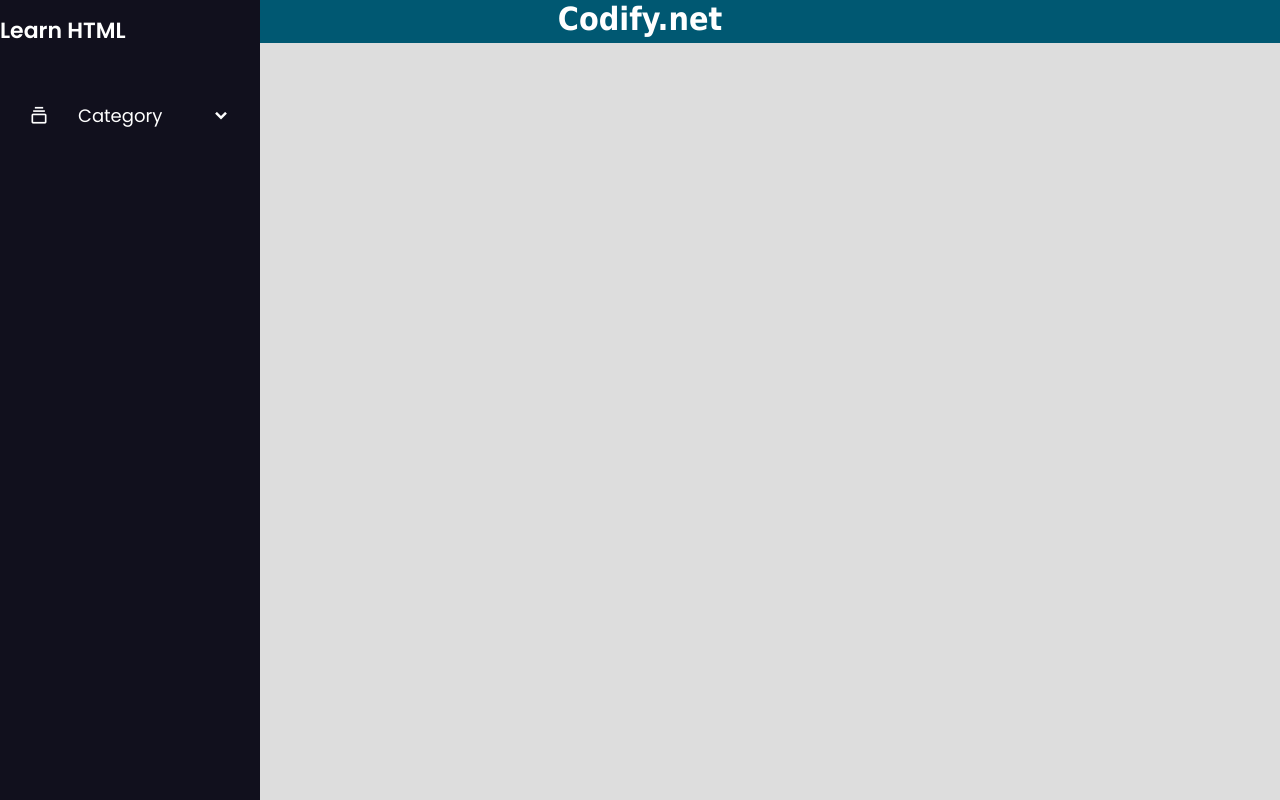
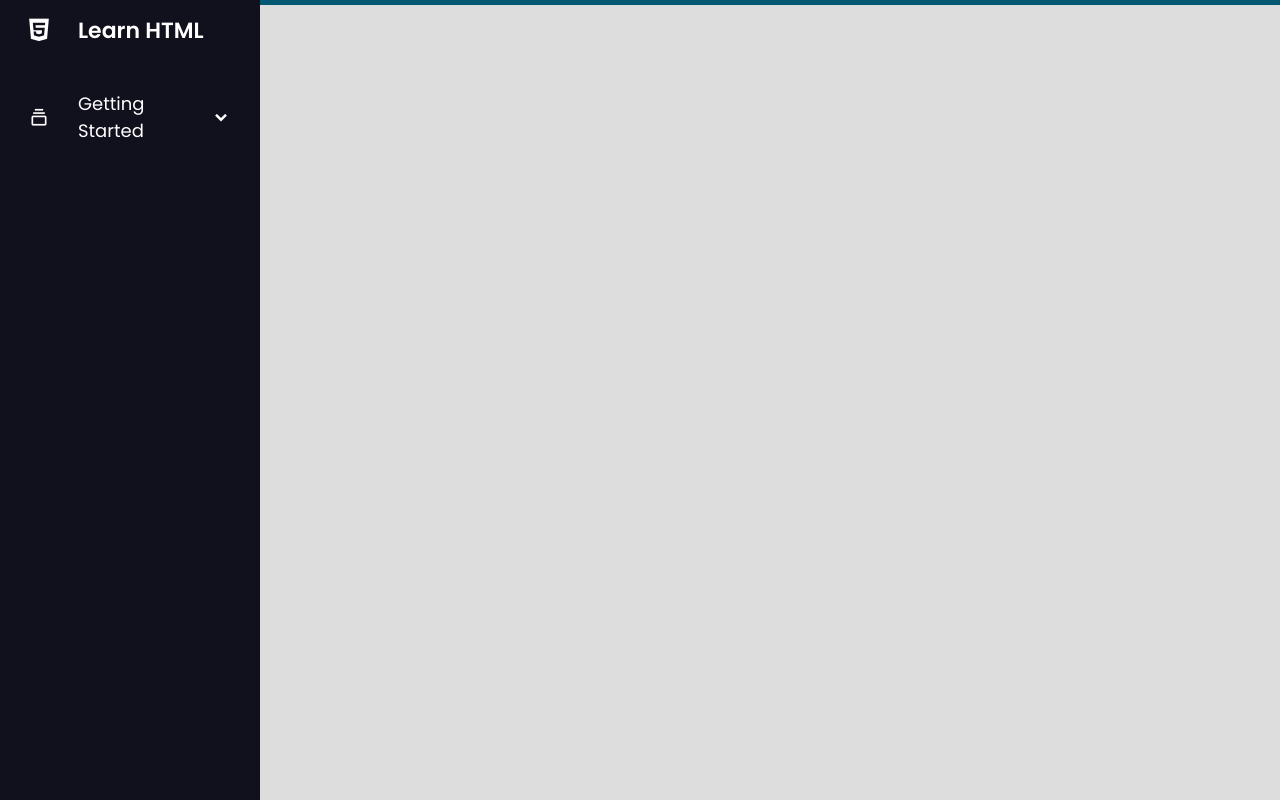
Before and after one commit to AsgharKazmi2005/Codify.net, a plain HTML site: page html/index.html in a window 1280 px wide. Drawn offline with nearby package versions, Linux system fonts and the light colour scheme.

Commit message:
Seventh Commit
Fixed HTML Logo + Began Category Listings

```diff
--- a/html/index.html
+++ b/html/index.html
@@ -10,26 +10,26 @@
 <body>
 <header>
     <div class="nav">
-        <h1>Codify.net</h1>
+
     </div>
 
 
     <div class="sidebar">
         <div class="logo-details">
-            <box-icon type='logo' name='html5'></box-icon>
-          <span class="logo_name">Learn HTML</span>
+            <i class='bx bxl-html5'></i>
+            <span class="logo_name">Learn HTML</span>
         </div>
         <ul class="nav-links">
           <li>
             <div class="iocn-link">
               <a href="#">
-                <i class='bx bx-collection' ></i>
-                <span class="link_name">Category</span>
+                <i class='bx bx-collection'></i>
+                <span class="link_name">Getting Started</span>
               </a>
               <i class='bx bxs-chevron-down arrow' ></i>
             </div>
             <ul class="sub-menu">
-              <li><a class="link_name" href="#">Category</a></li>
+              <li><a class="link_name" href="#">Getting Started!</a></li>
               <li><a href="#">HTML & CSS</a></li>
               <li><a href="#">JavaScript</a></li>
               <li><a href="#">PHP & MySQL</a></li>
```
